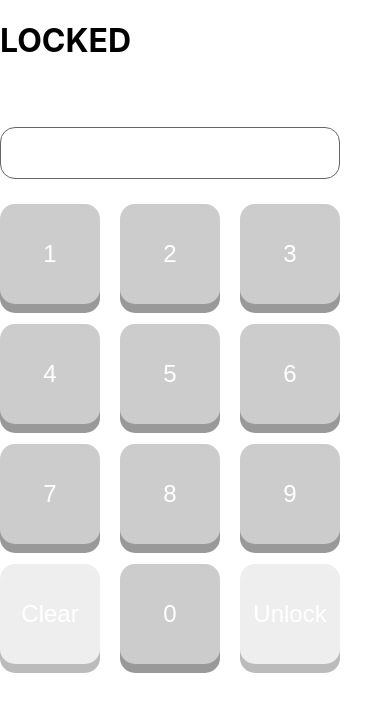
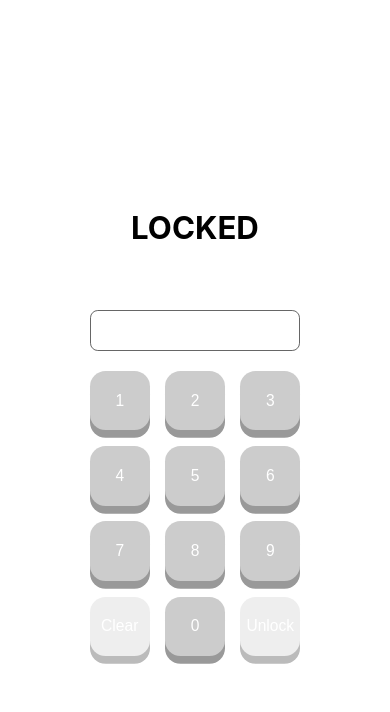
Before and after one commit to afx-dummy-account/afx-pin-lock, a React (Create React App) app: page / in a window 390 px wide. Shown: the top 712 px of the page. Built offline with nearby package versions, Linux system fonts and the light colour scheme.

Commit message:
responsive

```diff
--- a/src/App.tsx
+++ b/src/App.tsx
@@ -1,5 +1,5 @@
 import React, { useState } from "react";
-import styled from "styled-components";
+import styled, { createGlobalStyle } from "styled-components";
 
 // TODO: rename Result
 import Result from "./comps/Result";
@@ -10,8 +10,27 @@ import { digit } from "./comps/Screen";
 
 const correctCombination = "2004"; // Alpha FX incorporation
 
+const GlobalStyle = createGlobalStyle`
+  html {
+    font-size: 2vw;
+  }
+
+  body {
+    display: flex;
+    width: 100vw;
+    height: 100vh;
+    justify-content: center;
+    align-items: center;
+  }
+`
+
+// TODO: rename
+const Container = styled.div``
+
 const ErrorNotice = styled.h3`
-  height: 20px;
+  font-size: 2rem;
+  height: 3rem;
+  text-align: center;
 `
 
 function App() {
@@ -27,6 +46,8 @@ function App() {
 
   return (
     <>
+      <GlobalStyle />
+      <Container>
         <Result unlocked={unlocked} />
         <ErrorNotice>
           {incorrect && !blocked && 'Incorrect entry'}
@@ -48,6 +69,7 @@ function App() {
             />
           </>
         }
+      </Container>
     </>
   );
 }
--- a/src/comps/NumPad.tsx
+++ b/src/comps/NumPad.tsx
@@ -4,9 +4,23 @@ import { NumpadButton, NumpadDigitButton } from "./NumPadButton";
 
 const NumPadContainer = styled.div`
   display: grid;
-  grid-template-rows: repeat(3, 120px);
-  grid-template-columns: repeat(3, 120px);
-`;
+  grid-template-rows: repeat(4, 1fr);
+  grid-template-columns: repeat(3, 1fr);
+  grid-gap: 2rem;
+
+  &::before {
+    content: '';
+    width: 0;
+    padding-bottom: 100%;
+    grid-row: 1 / 1;
+    grid-column: 1 / 1;
+  }
+
+  & > *:first-child{
+    grid-row: 1 / 1;
+    grid-column: 1 / 1;
+  }
+`
 
 // TODO: type
 type Props = {
--- a/src/comps/NumPadButton.tsx
+++ b/src/comps/NumPadButton.tsx
@@ -2,17 +2,16 @@ import React, { useEffect, useCallback } from "react";
 import styled from "styled-components";
 
 export const NumpadButton = styled.button`
-  width: 100px;
-  height: 100px;
-  font-size: 24px;
+  width: 100%;
+  font-size: 2rem;
   text-align: center;
   cursor: pointer;
   outline: none;
   color: #fff;
   background-color: ${({ disabled }) => disabled ? '#eee' : '#ccc'};
   border: none;
-  border-radius: 15px;
-  box-shadow: 0 9px ${({ disabled }) => disabled ? '#bbb' : '#999'};
+  border-radius: 2rem;
+  box-shadow: 0 1rem ${({ disabled }) => disabled ? '#bbb' : '#999'};
 
   ${({ disabled }) => {
     if (!disabled) {
@@ -23,8 +22,8 @@ export const NumpadButton = styled.button`
 
         &:active {
           background-color: #aaa;
-          box-shadow: 0 5px #666;
-          transform: translateY(4px);
+          box-shadow: 0 0.5rem #666;
+          transform: translateY(0.4rem);
         }
       `
     }
--- a/src/comps/Result.tsx
+++ b/src/comps/Result.tsx
@@ -1,7 +1,13 @@
 import React from 'react'
+import styled from 'styled-components'
+
+const StyledResult = styled.h1`
+    font-size: 4rem;
+    text-align: center;
+`
 
 type Props = {
     unlocked: Boolean
 }
 
-export default ({ unlocked }: Props) => <h1>{unlocked ? 'UNLOCKED' : 'LOCKED'}</h1>
+export default ({ unlocked }: Props) => <StyledResult>{unlocked ? 'UNLOCKED' : 'LOCKED'}</StyledResult>
--- a/src/comps/Screen.tsx
+++ b/src/comps/Screen.tsx
@@ -2,12 +2,12 @@ import React from 'react'
 import styled from 'styled-components'
 
 const StyledScreen = styled.h2`
-    font-size: 30px;
-    border-radius: 15px;
+    font-size: 3rem;
+    border-radius: 1rem;
     border: 1px solid #666;
-    padding: 10px;
-    width: 318px;
-    height: 30px;
+    padding: 1rem;
+    width: calc(100% - 2rem - 2px);
+    height: 3rem;
 `
 
 // TODO: centralize
```
Lines whose indentation alone changed are shown as unchanged.
